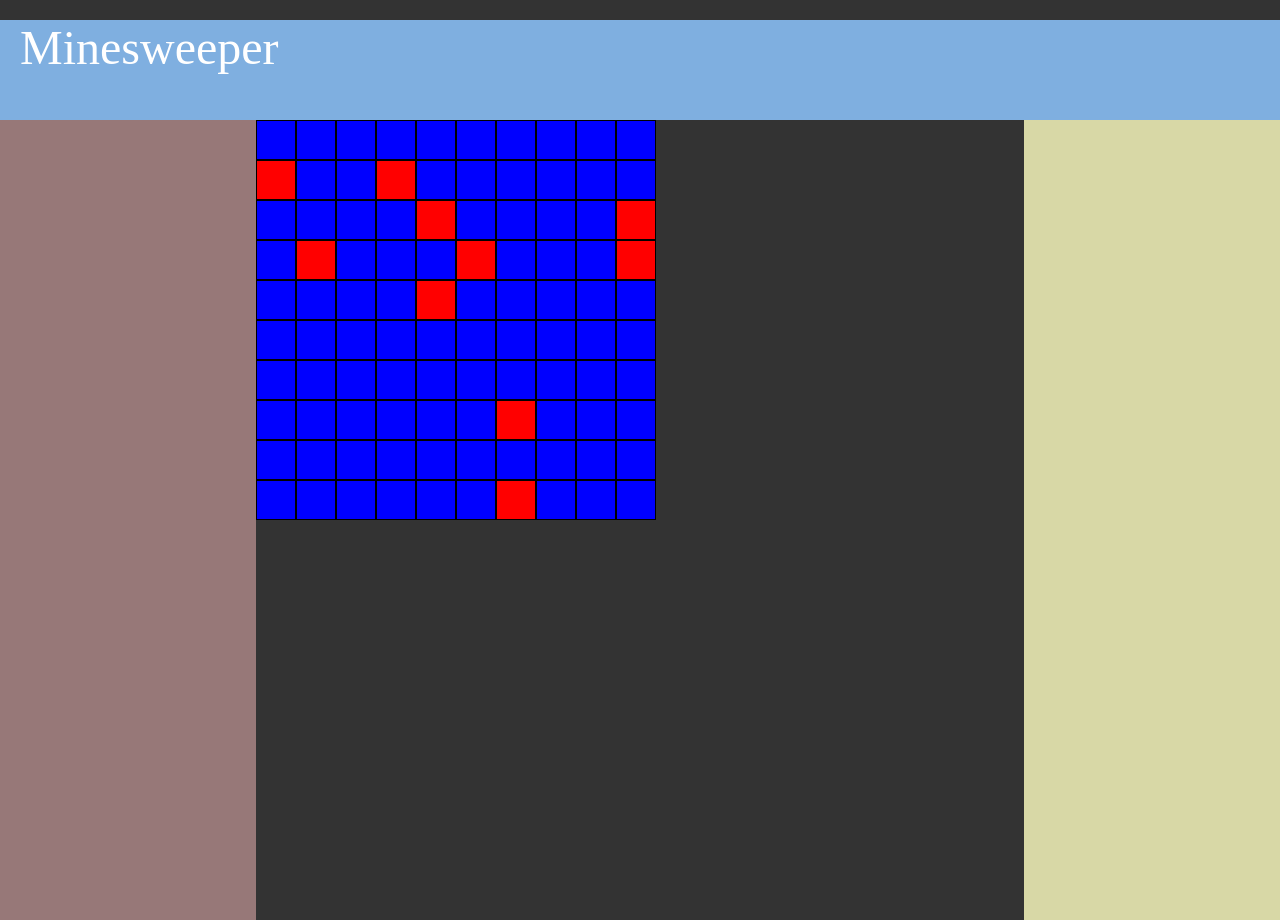
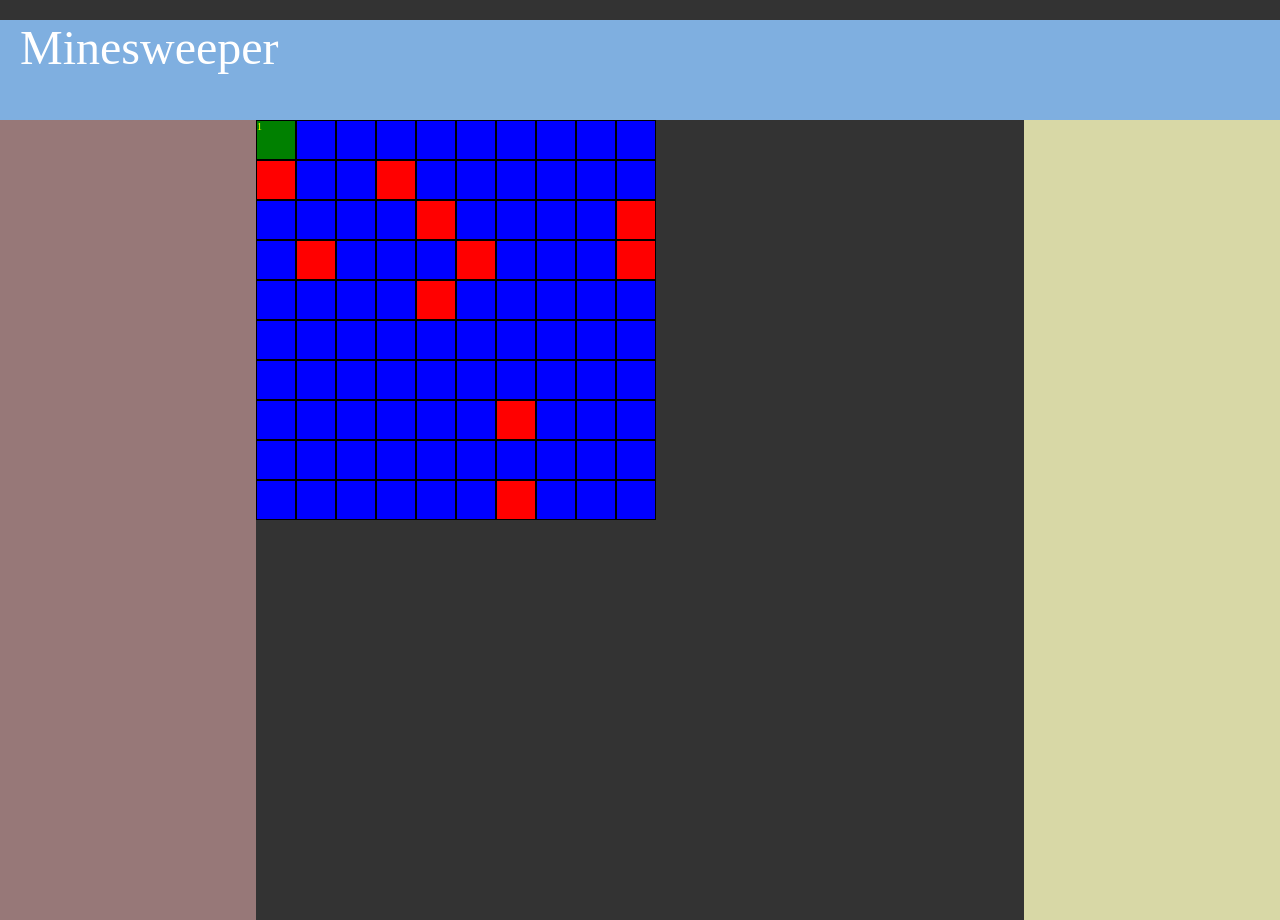
Before and after one commit to TTurvey/minesweeper-javascript, a website: page public/index.html in a window 1280 px wide. Both pictures are taken after a click on the element 276 px from the left and 140 px from the top of the page. Drawn offline with Linux system fonts and the light colour scheme.

Commit message:
Game over alert or adjacent number of mines is revealed on click of a square

```diff
--- a/package.json
+++ b/package.json
@@ -20,9 +20,9 @@
     "body-parser": "^1.19.1",
     "cors": "^2.8.5",
     "express": "^4.17.2",
+    "jquery": "^3.6.0",
     "jsdom": "^19.0.0",
     "jshint": "^2.13.4",
     "nodemon": "^2.0.15"
-  },
-  "devDependencies": {}
+  }
 }
--- a/public/script.js
+++ b/public/script.js
@@ -5,6 +5,7 @@
   let squaresAmount = length * width;
   let squares = [];
   let mines = 10;
+  let gameOver = false;
 
   // Creates the game board.
   function createBoard() {
@@ -55,7 +56,25 @@
       square.classList.add(shuffledArray[i]);
       grid.appendChild(square);
       squares.push(square);
+
+      //normal click
+      square.addEventListener('click', function(e) {
+        click(square);
+      });
+
+      // //cntrl and left click
+      // square.oncontextmenu = function(e) {
+      //   e.preventDefault();
+      //   addFlag(square);
+      // };
     }
+
+
+
+
+
+
+
 
     // Annotating each square with the number of adjacent mines.
     for (let i = 0; i < squares.length; i++) {
@@ -97,15 +116,46 @@
 
   createBoard();
 
-  // Click square and if mine then show game over alert.
-  var elements = document.getElementsByClassName("mine");
-  var gameOver = function() { alert('Game over!');};
-  for (var i = 0; i < elements.length; i++) {
-    elements[i].addEventListener('click', gameOver, false);
-  }
+  // Game over alert
+  // var gameOver = function() { alert('Game over!');};
 
 
 
+  // for (let i = 0; i < squares.length; i++) {
+  //   let currentID = squares[i].id;
 
+  //   if (squares[i].classList.contains('checked') || squares[i].classList.contains('flag')) return;
+
+  //   // Clicking on a mine gives the game over alert
+  //   if (squares[i].classList.contains('mine')) {
+  //     squares[i].addEventListener('click', gameOver, false);
+  //   } else {
+  //     // Clicking on a square that isn't a mine makes the square attribute
+  //     let total = squares[i].getAttribute('data');
+  //     squares[i].classList.add('checked');
+  //     squares[i].innerHTML= total;
+  //     return;
+  //   }
+  //   checkSquare(squares[i], currentID)
+  //   squares[i].classListadd('checked')
+  // }
+
+  //click on square actions
+  function click(square) {
+    let currentId = square.id;
+    if (gameOver) return;
+    if (square.classList.contains('checked') || square.classList.contains('flag')) return;
+    if (square.classList.contains('mine')) {
+      alert('Game over');
+    } else {
+      let total = square.getAttribute('data');
+      square.classList.add('checked');
+      square.innerHTML = total;
+      return;
+      }
+      checkSquare(square, currentId);
+
+    square.classList.add('checked');
+  }
 
 });
--- a/public/stylesheets/grid.css
+++ b/public/stylesheets/grid.css
@@ -28,3 +28,7 @@
   font-size: 10px;
 
 }
+
+.checked {
+  background-color: green;
+}
```
Also changed, not shown: 1 other file.
